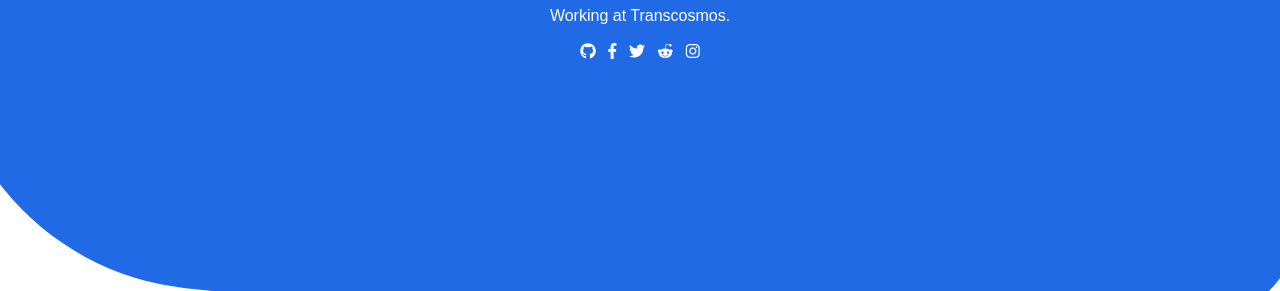
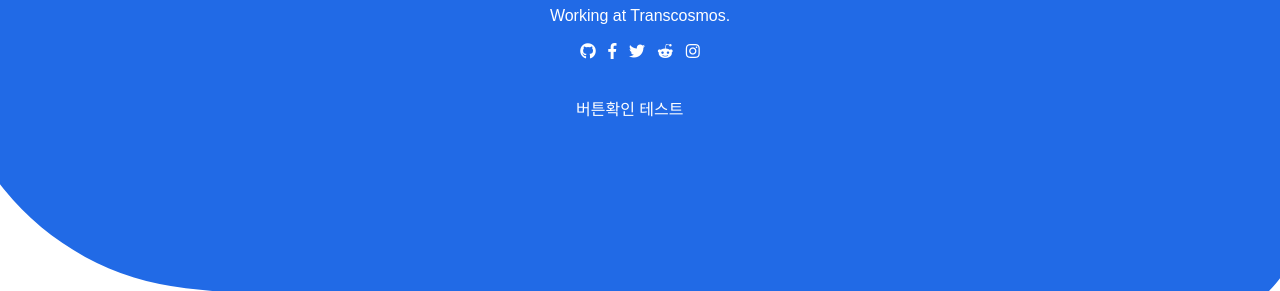
Before and after one commit to yuuisang/yuuisang.github.io, a Jekyll site: the page built from _authors/EuiSangYu.html, in a window 1280 px wide. Shown: the part 628-919 px from the top of the page. Built offline with Jekyll 4.4.1, drawn with Linux system fonts in a browser that asks for light colours; some web fonts are replaced.

Commit message:
arrowdown btn add

```diff
--- a/_includes/header.html
+++ b/_includes/header.html
@@ -97,8 +97,9 @@
         </div>
         <br>
         <div class="row">
-            <div class="col-md-6">
+            <div class="col-md-12">
                 <div class="page-title text-center white-all">
+                    <a href="#">버튼확인 테스트</a>
                     <a href="#"><i class="fab fa-arrow-down"></i></a>
                 </div>
             </div>
```
